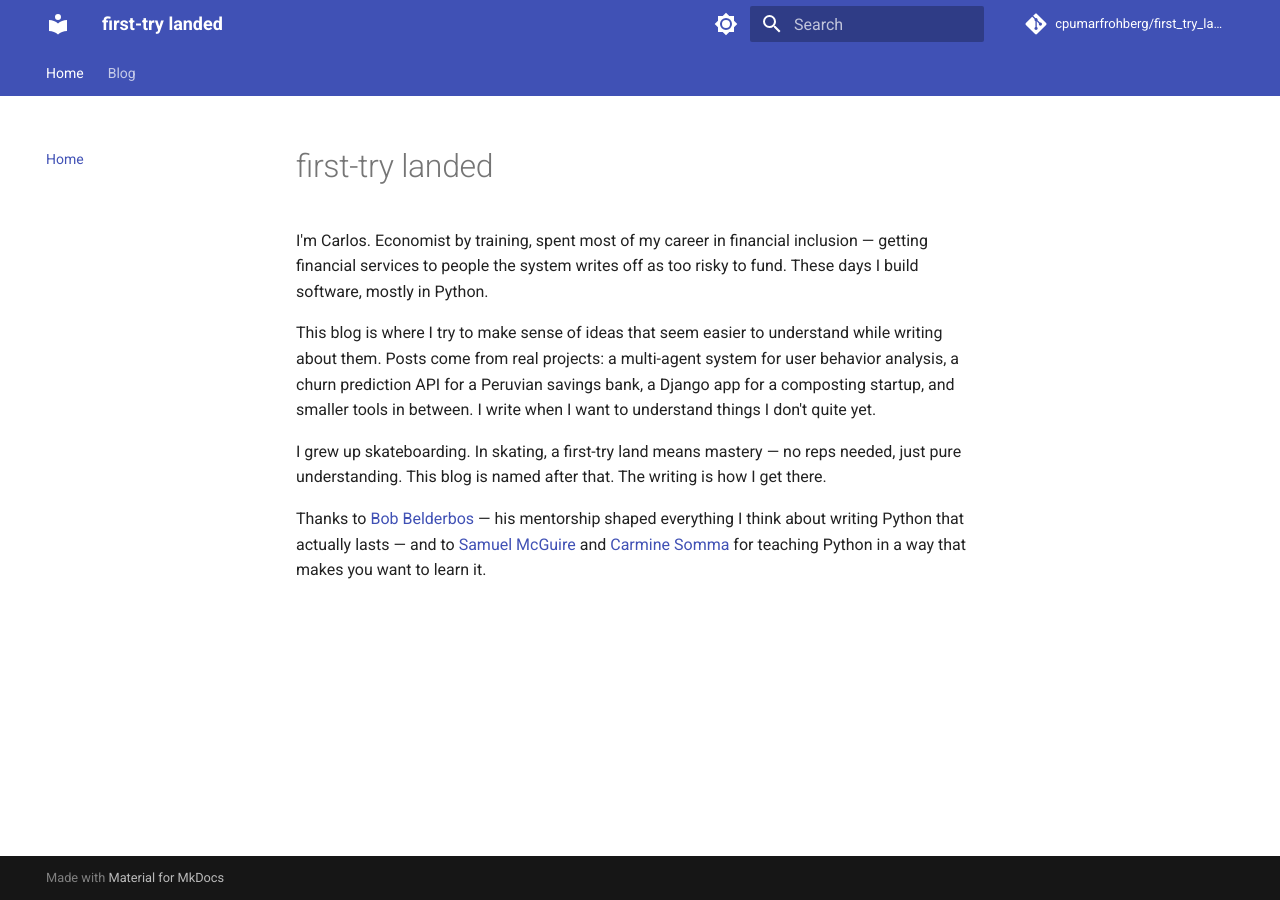
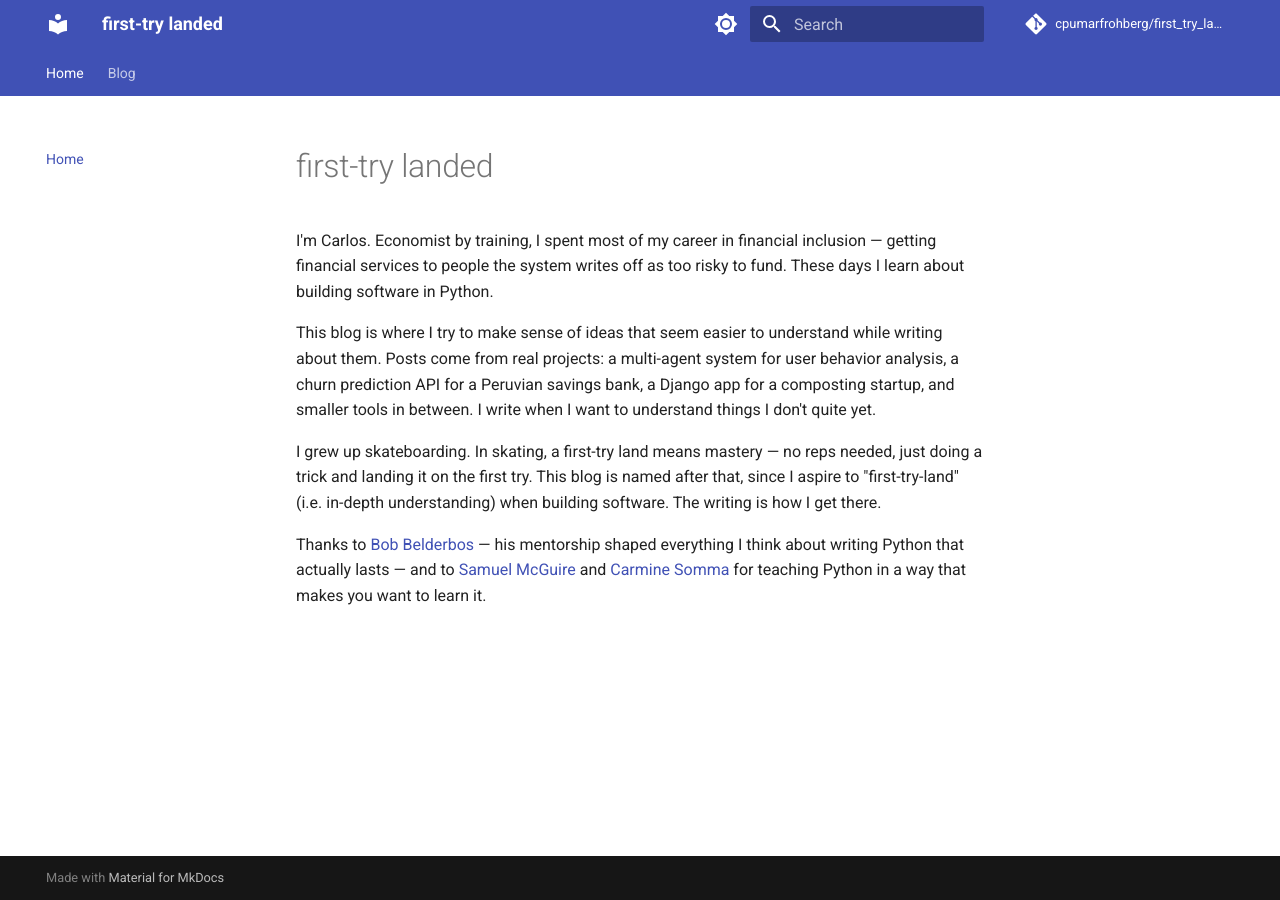
Before and after one commit to cpumarfrohberg/first_try_landed, an MkDocs documentation site: the page built from docs/index.md, in a window 1280 px wide. Built offline with MkDocs 1.6.1 and Material for MkDocs 9.7.7, drawn with Linux system fonts in a browser that asks for light colours; comment, search, counter and statistics services are not loaded.

Commit message:
update content landing page

```diff
--- a/docs/index.md
+++ b/docs/index.md
@@ -1,9 +1,9 @@
 # first-try landed
 
-I'm Carlos. Economist by training, spent most of my career in financial inclusion — getting financial services to people the system writes off as too risky to fund. These days I build software, mostly in Python.
+I'm Carlos. Economist by training, I spent most of my career in financial inclusion — getting financial services to people the system writes off as too risky to fund. These days I learn about building software in Python.
 
 This blog is where I try to make sense of ideas that seem easier to understand while writing about them. Posts come from real projects: a multi-agent system for user behavior analysis, a churn prediction API for a Peruvian savings bank, a Django app for a composting startup, and smaller tools in between. I write when I want to understand things I don't quite yet.
 
-I grew up skateboarding. In skating, a first-try land means mastery — no reps needed, just pure understanding. This blog is named after that. The writing is how I get there.
+I grew up skateboarding. In skating, a first-try land means mastery — no reps needed, just doing a trick and landing it on the first try. This blog is named after that, since I aspire to "first-try-land" (i.e. in-depth understanding) when building software. The writing is how I get there.
 
 Thanks to [Bob Belderbos](https://www.linkedin.com/in/bbelderbos/) — his mentorship shaped everything I think about writing Python that actually lasts — and to [Samuel McGuire](https://www.linkedin.com/in/samuel-mcguire/) and [Carmine Somma](https://www.linkedin.com/in/carminesomma42/) for teaching Python in a way that makes you want to learn it.
```
